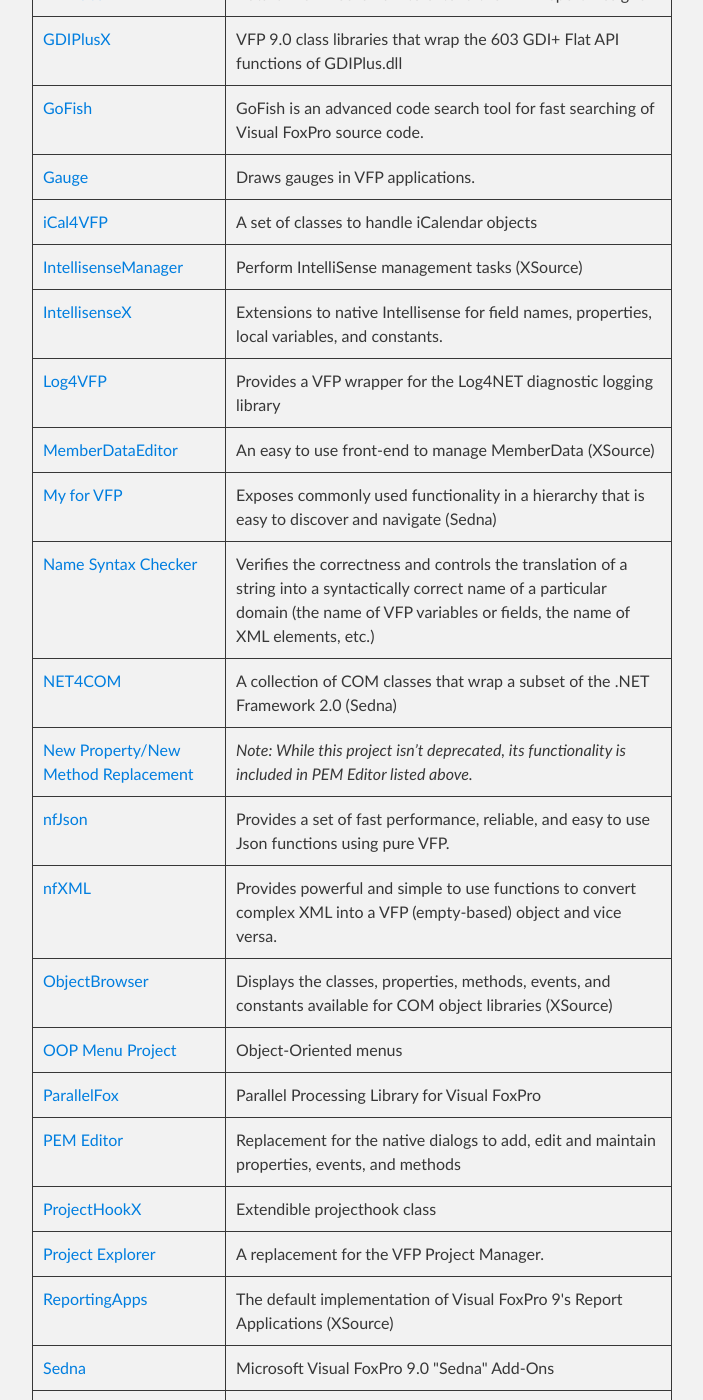
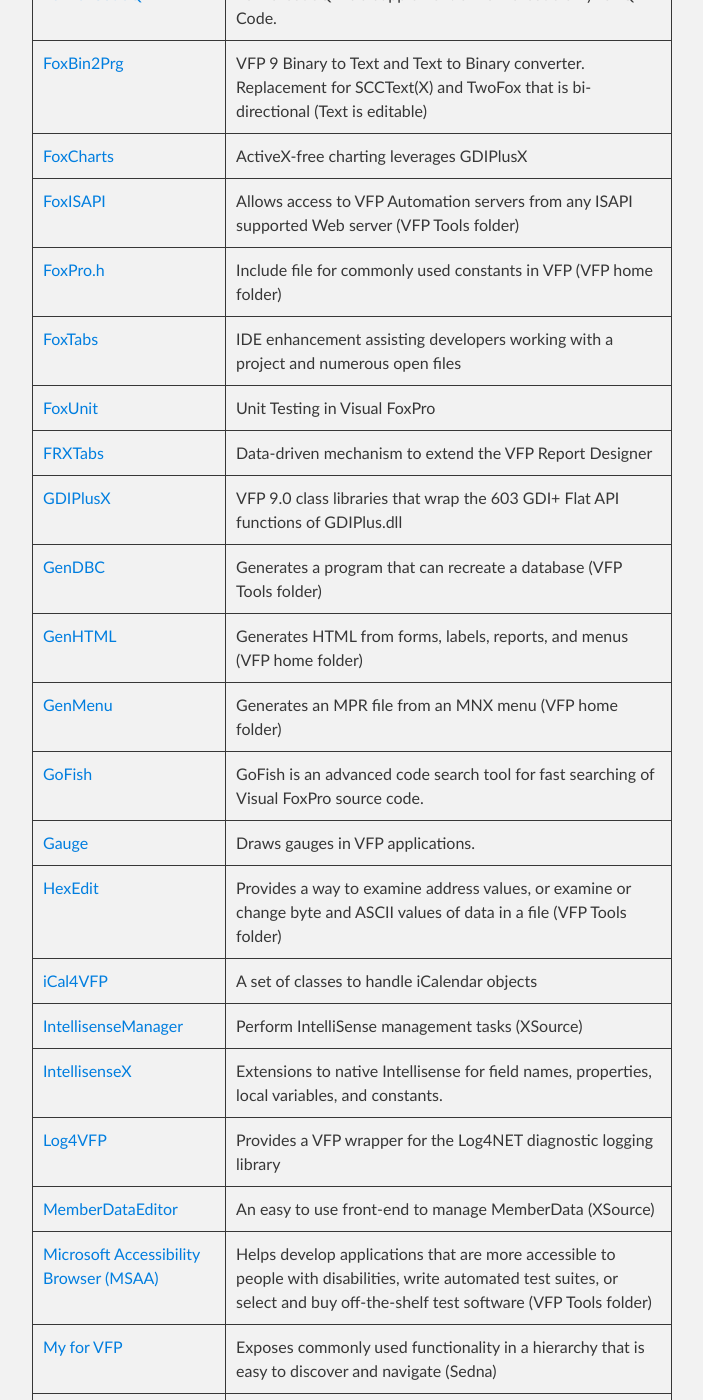
Before and after one commit to VFPX/VFPX.github.io, a Jekyll site: the page built from projects.md, in a window 1280 px wide and 1400 px high, scrolled down 2223 px. Shown: the whole window, without its empty margins (288-991 px from the left). Built offline with Jekyll 4.4.1, drawn with Linux system fonts in a browser that asks for light colours; our own code applies the rules of GitHub Pages for plain Markdown files; some of the changed text lies outside the part shown.

Commit message:
New VFP projects

```diff
--- a/_data/projects.json
+++ b/_data/projects.json
@@ -9,6 +9,18 @@
     "project": "Alternate SCCText",
     "url": "https://github.com/VFPX/AlternateSCCText",
     "description": "New and improved version of source code control to text program",
+    "state": "Production release"
+  },
+  {
+    "project": "Analyzer",
+    "url": "https://github.com/VFPX/Analyzer",
+    "description": "Provides a way to dynamically trace the structure and symbols in Visual FoxPro application files (VFP Tools folder)",
+    "state": "Production release"
+  },
+  {
+    "project": "Automated Test Harness",
+    "url": "https://github.com/VFPX/AATest",
+    "description": "Provides automated testing (VFP Tools folder)",
     "state": "Production release"
   },
   {
@@ -66,6 +78,12 @@
     "state": "Production release"
   },
   {
+    "project": "CPZero",
+    "url": "https://github.com/VFPX/CPZero",
+    "description": "Pokes a codepage byte into a database header (VFP Tools folder)",
+    "state": "Production release"
+  },
+  {
     "project": "CSVProcessor",
     "url": "https://github.com/atlopes/csv",
     "description": "Extends VFP capabilities of CSV file handling",
@@ -120,6 +138,18 @@
     "state": "Production release"
   },
   {
+    "project": "Filer",
+    "url": "https://github.com/VFPX/Filer",
+    "description": "Provides a file and text search engine without a user interface (VFP Tools folder)",
+    "state": "Production release"
+  },
+  {
+    "project": "FileSpec",
+    "url": "https://github.com/VFPX/FileSpec",
+    "description": "The descriptions of the table structures for .dbc, .frx, .lbx, .mnx, .pjx, .scx, and .vcx files (VFP Tools folder)",
+    "state": "Production release"
+  },
+  {
     "project": "Finder",
     "url": "https://github.com/VFPX/Finder",
     "description": "Search tool to find names of files or classes in a project or folder.",
@@ -150,6 +180,18 @@
     "state": "Production release"
   },
   {
+    "project": "FoxISAPI",
+    "url": "https://github.com/VFPX/FoxISAPI",
+    "description": "Allows access to VFP Automation servers from any ISAPI supported Web server (VFP Tools folder)",
+    "state": "Production release"
+  },
+  {
+    "project": "FoxPro.h",
+    "url": "https://github.com/VFPX/FoxProH",
+    "description": "Include file for commonly used constants in VFP (VFP home folder)",
+    "state": "Production release"
+  },
+  {
     "project": "FoxTabs",
     "url": "https://github.com/VFPX/FoxTabs",
     "description": "IDE enhancement assisting developers working with a project and numerous open files",
@@ -174,6 +216,24 @@
     "state": "Production release"
   },
   {
+    "project": "GenDBC",
+    "url": "https://github.com/VFPX/GenDBC",
+    "description": "Generates a program that can recreate a database (VFP Tools folder)",
+    "state": "Production release"
+  },
+  {
+    "project": "GenHTML",
+    "url": "https://github.com/VFPX/GenHTML",
+    "description": "Generates HTML from forms, labels, reports, and menus (VFP home folder)",
+    "state": "Production release"
+  },
+  {
+    "project": "GenMenu",
+    "url": "https://github.com/VFPX/GenMenu",
+    "description": "Generates an MPR file from an MNX menu (VFP home folder)",
+    "state": "Production release"
+  },
+  {
     "project": "GoFish",
     "url": "https://github.com/mattslay/GoFish",
     "description": "GoFish is an advanced code search tool for fast searching of Visual FoxPro source code.",
@@ -183,6 +243,12 @@
     "project": "Gauge",
     "url": "https://github.com/VFPX/Gauge",
     "description": "Draws gauges in VFP applications.",
+    "state": "Production release"
+  },
+  {
+    "project": "HexEdit",
+    "url": "https://github.com/VFPX/HexEdit",
+    "description": "Provides a way to examine address values, or examine or change byte and ASCII values of data in a file (VFP Tools folder)",
     "state": "Production release"
   },
   {
@@ -213,6 +279,12 @@
     "project": "MemberDataEditor",
     "url": "https://github.com/VFPX/MemberDataEditor",
     "description": "An easy to use front-end to manage MemberData (XSource)",
+    "state": "Production release"
+  },
+  {
+    "project": "Microsoft Accessibility Browser (MSAA)",
+    "url": "https://github.com/VFPX/MSAA",
+    "description": "Helps develop applications that are more accessible to people with disabilities, write automated test suites, or select and buy off-the-shelf test software (VFP Tools folder)",
     "state": "Production release"
   },
   {
@@ -291,6 +363,12 @@
     "project": "ReportingApps",
     "url": "https://github.com/VFPX/ReportingApps",
     "description": "The default implementation of Visual FoxPro 9's Report Applications (XSource)",
+    "state": "Production release"
+  },
+  {
+    "project": "SCCText",
+    "url": "https://github.com/VFPX/SCCText",
+    "description": "Translates Visual FoxPro binary files into text equivalents and back (VFP Tools folder)",
     "state": "Production release"
   },
   {
@@ -411,6 +489,12 @@
     "project": "VFPRegExTool",
     "url": "https://github.com/VFPX/VFPRegExTool",
     "description": "Verify regular expressions visually & do replace operations using any VFP function - based on vbScript.regexp.",
+    "state": "Production release"
+  },
+  {
+    "project": "VFPXTab",
+    "url": "https://github.com/VFPX/VFPXTab",
+    "description": "Generates a cross-tabulation cursor (VFP Tools folder)",
     "state": "Production release"
   },
   {
```
Also changed, not shown: _posts/2019-03-05-new-vfp_projects.markdown (added, +38 -0 lines).
